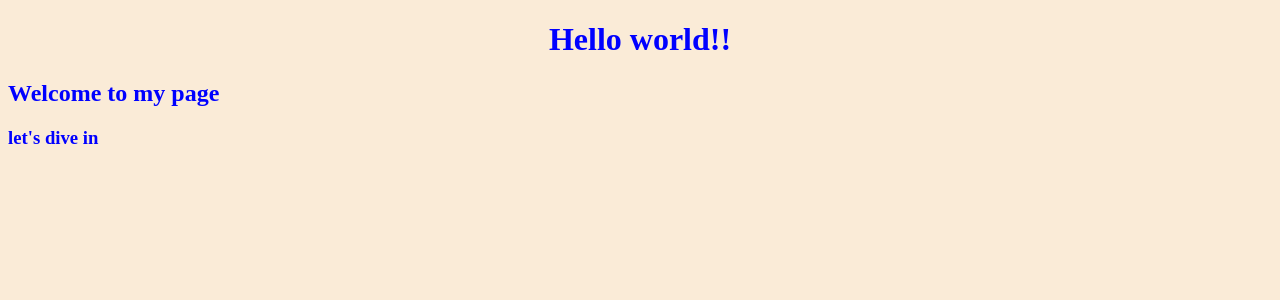
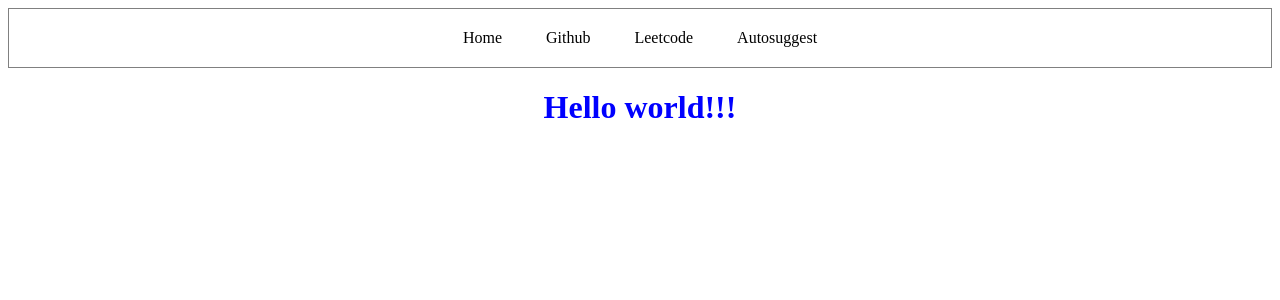
Before and after one commit to nvarshini1101-sudo/autosuggest-spring, a Spring Boot app: page /INDEX.html in a window 1280 px wide. Shown: the top 300 px of the page. Run offline with Spring Boot 4, Linux system fonts and the light colour scheme.

Commit message:
adding a navbar

```diff
--- a/src/main/resources/static/INDEX.html
+++ b/src/main/resources/static/INDEX.html
@@ -7,9 +7,13 @@
     <link rel="stylesheet" href="index.css">
 </head>
 <body>
-    <h1>Hello world!!</h1>
-    <h2>Welcome to my page</h2>
-    <h3>let's dive in</h3>
+    <div class="navbar">
+        <a href="">Home</a>
+        <a href="https://github.com/">Github</a>
+        <a href="">Leetcode</a>
+        <a href="">Autosuggest</a>
+     </div>
+    <h1>Hello world!!!</h1>
     <script src="index.js"></script>
 </body>
 </html>
--- a/src/main/resources/static/index.css
+++ b/src/main/resources/static/index.css
@@ -1,13 +1,17 @@
-body{
-    background-color: antiquewhite;
-}
 h1{
     color: blue;
     text-align: center;
 }
-h2{
-    color: blue;
+.navbar{
+    border-style: solid;
+    border-width: 1px;
+    border-color: gray;
+    padding: 20px;
+    text-align: center;
 }
-h3{
-    color: blue;
+
+.navbar a{
+    padding: 20px;
+    text-decoration: none;
+    color: black;
 }
```
Also changed, not shown: 2 other files.
